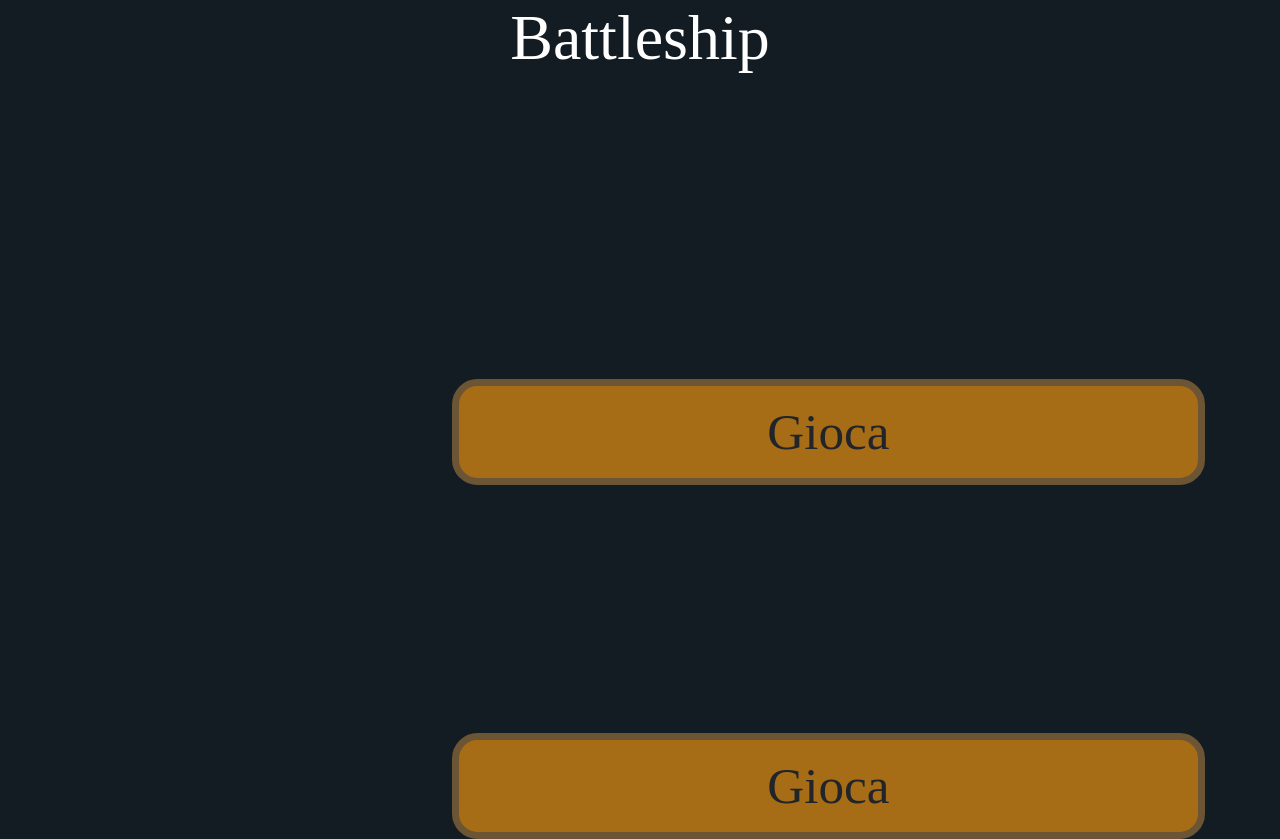
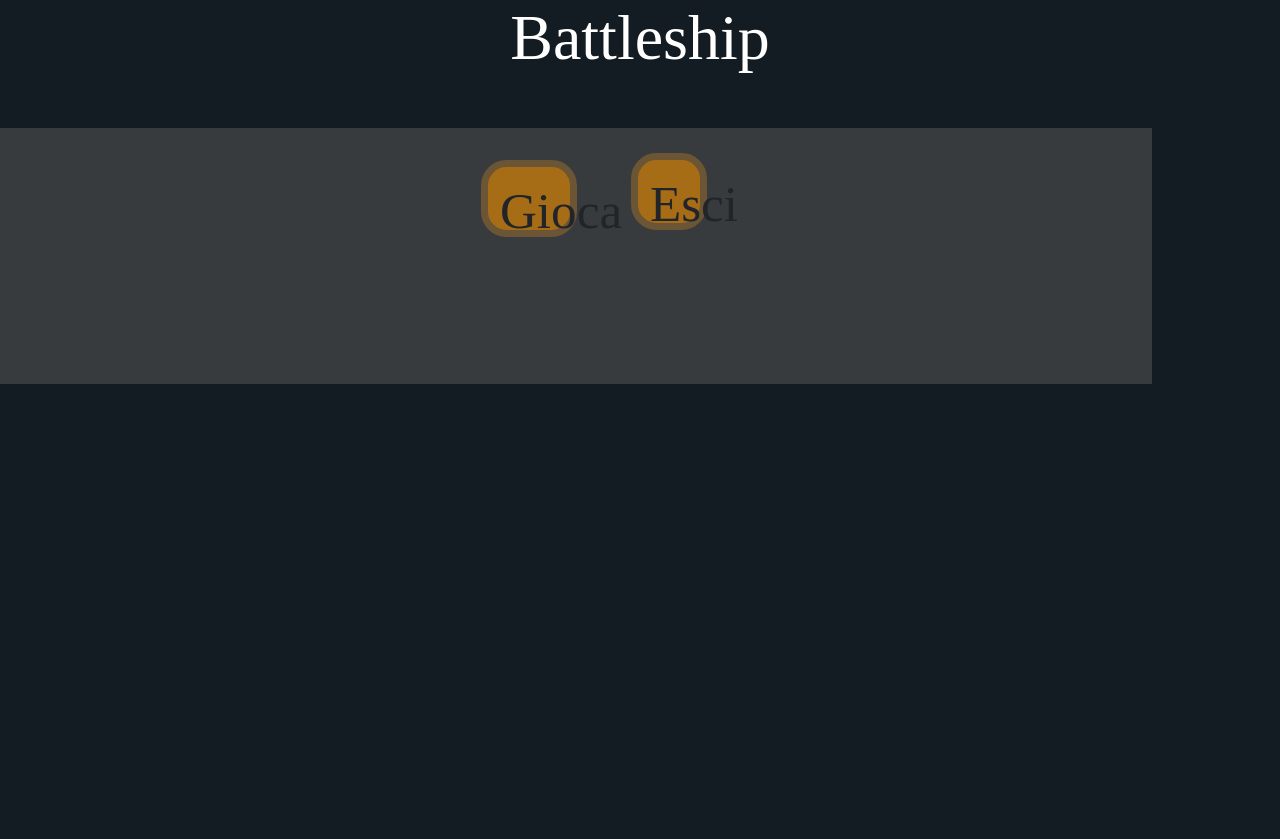
Before and after one commit to Mattia-Zanini/Absolute-BattleShip, a Vue app in the folder Battaglia_Navale/: page / in a window 1280 px wide. Both pictures are taken after a click on the button "Gioca". After the commit the page ends 800 px from the top, so only its background shows below. Built offline with nearby package versions, Linux system fonts and the light colour scheme; a web font is replaced by a local one.

Commit message:
row don't want to be a row .-.

```diff
--- a/Battaglia_Navale/src/App.vue
+++ b/Battaglia_Navale/src/App.vue
@@ -18,11 +18,17 @@ Game();
       </div>
     </div>
     <div class="row" v-else>
-      <div class="col-12 d-flex justify-content-center zoomin">
-        <button class="btn start" @click="showMenu">Gioca</button>
-      </div>
-      <div class="col-12 d-flex justify-content-center zoomin">
-        <button class="btn start" @click="showMenu">Gioca</button>
+      <div class="col-12 d-flex justify-content-center game-menu">
+        <div class="row">
+          <div class="col-12">
+            <button class="btn start" @click="showMenu">Gioca</button>
+          </div>
+        </div>
+        <div class="row">
+          <div class="col-12">
+            <button class="btn start" @click="showMenu">Esci</button>
+          </div>
+        </div>
       </div>
     </div>
   </div>
--- a/Battaglia_Navale/src/components/CSS/page.css
+++ b/Battaglia_Navale/src/components/CSS/page.css
@@ -59,10 +59,13 @@ table.grid {
   background-color: #704a11 !important;
   color: white !important;
 }
-.zoomin{
+.game-menu{
   animation-name: zoomin;
   animation-duration: 0.3s;
   animation-iteration-count: 1;
   animation-direction: normal;
   animation-fill-mode: forwards;
+  width: 90% !important;
+  height: 20vw;
+  background-color: #383b3d;
 }
```
